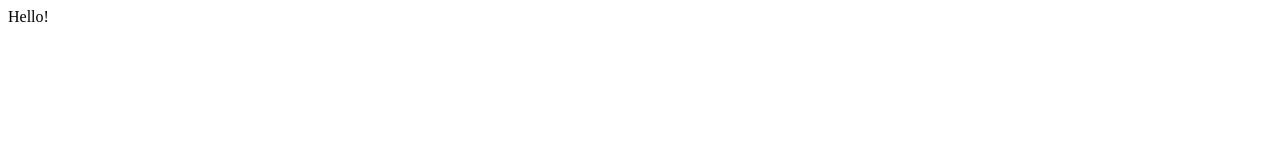
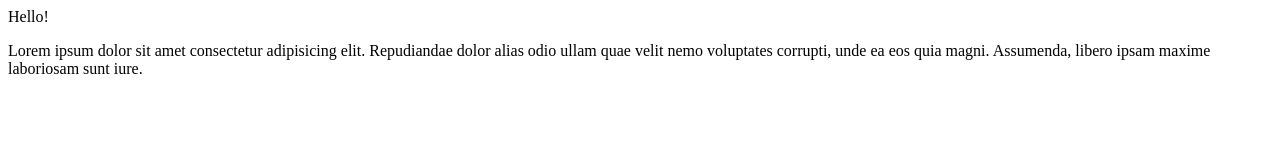
Before and after one commit to djedek/project, a plain HTML site: page index.html in a window 1280 px wide. Drawn offline with Linux system fonts and the light colour scheme.

Commit message:
add paragraf

```diff
--- a/index.html
+++ b/index.html
@@ -9,5 +9,6 @@
 </head>
 <body>
     Hello!
+    <p>Lorem ipsum dolor sit amet consectetur adipisicing elit. Repudiandae dolor alias odio ullam quae velit nemo voluptates corrupti, unde ea eos quia magni. Assumenda, libero ipsam maxime laboriosam sunt iure.</p>
 </body>
 </html>
```
